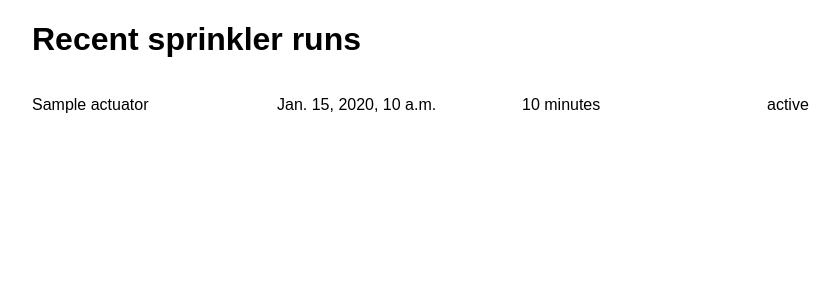
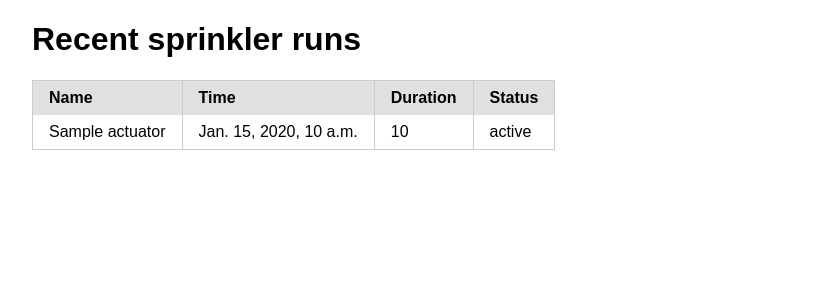
Before and after one commit to akosel/ruta, a Django app: template ruta/irrigate/templates/irrigate/dashboard.html in a window 1280 px wide. Shown: the top 300 px of the page, without its empty margins (118-958 px from the left). Run offline with Django 3.2, Linux system fonts and the light colour scheme; the template is opened without the code that fills it: most values are stand-ins (such as "Sample title", 1, 10 or a date in 2020); data that the repository does not hold is empty.

Commit message:
Update main page format

```diff
--- a/ruta/irrigate/monitor.py
+++ b/ruta/irrigate/monitor.py
@@ -27,6 +27,6 @@ def emit(event_data: MonitoringEvent):
     try:
         response = requests.post(BASE_URL, data=asdict(event_data))
     except Exception as e:
-        print('Error making request', e)
+        print("Error making request", e)
         return None
     return response
--- a/ruta/irrigate/templates/irrigate/dashboard.html
+++ b/ruta/irrigate/templates/irrigate/dashboard.html
@@ -12,21 +12,32 @@
 	<body>
 		<div class="l-content run-table">
 			<h1>Recent sprinkler runs</h1>
-		<div class="pure-g">
+
+
 			{% if runs %}
-			{% for run in runs %}
-			<div class="pure-u-1-4"><p>{{ run.actuator.name }}</p></div>
-			<div class="pure-u-1-4"><p>{{ run.start_time }}</p></div>
-			<div class="pure-u-1-4"><p>{{ run.duration_in_minutes }} minutes</p></div>
-			<div class="pure-u-1-4"><p>{{ run.status }}</p></div>
-			{% endfor %}
+			<table class="pure-table pure-table-bordered">
+				<thead>
+					<tr>
+						<th>Name</th>
+						<th>Time</th>
+						<th>Duration</th>
+						<th>Status</th>
+					</tr>
+				</thead>
+				<tbody>
+					{% for run in runs %}
+					<tr>
+						<td>{{ run.actuator.name }}</td>
+						<td>{{ run.start_datetime }}</td>
+						<td>{{ run.duration_in_minutes }}</td>
+						<td>{{ run.status }}</td>
+					</tr>
+					{% endfor %}
+				</tbody>
+			</table>
 			{% else %}
 			<div class="pure-u-1-1"><p>No runs available</div>
 			{% endif %}
 		</div>
-		</div>
 	</body>
-			<script>
-				console.log('hello world');
-			</script>
 </html>
--- a/ruta/irrigate/views.py
+++ b/ruta/irrigate/views.py
@@ -10,4 +10,4 @@ class DashboardView(generic.ListView):
     context_object_name = "runs"
 
     def get_queryset(self):
-        return ActuatorRunLog.objects.all()
+        return ActuatorRunLog.objects.all()[:100]
--- a/ruta/ruta/static/irrigate/css/dashboard.css
+++ b/ruta/ruta/static/irrigate/css/dashboard.css
@@ -1,4 +1,3 @@
-
 .run-table {
 	max-width: 980px;
 	margin: 0 auto;
```
